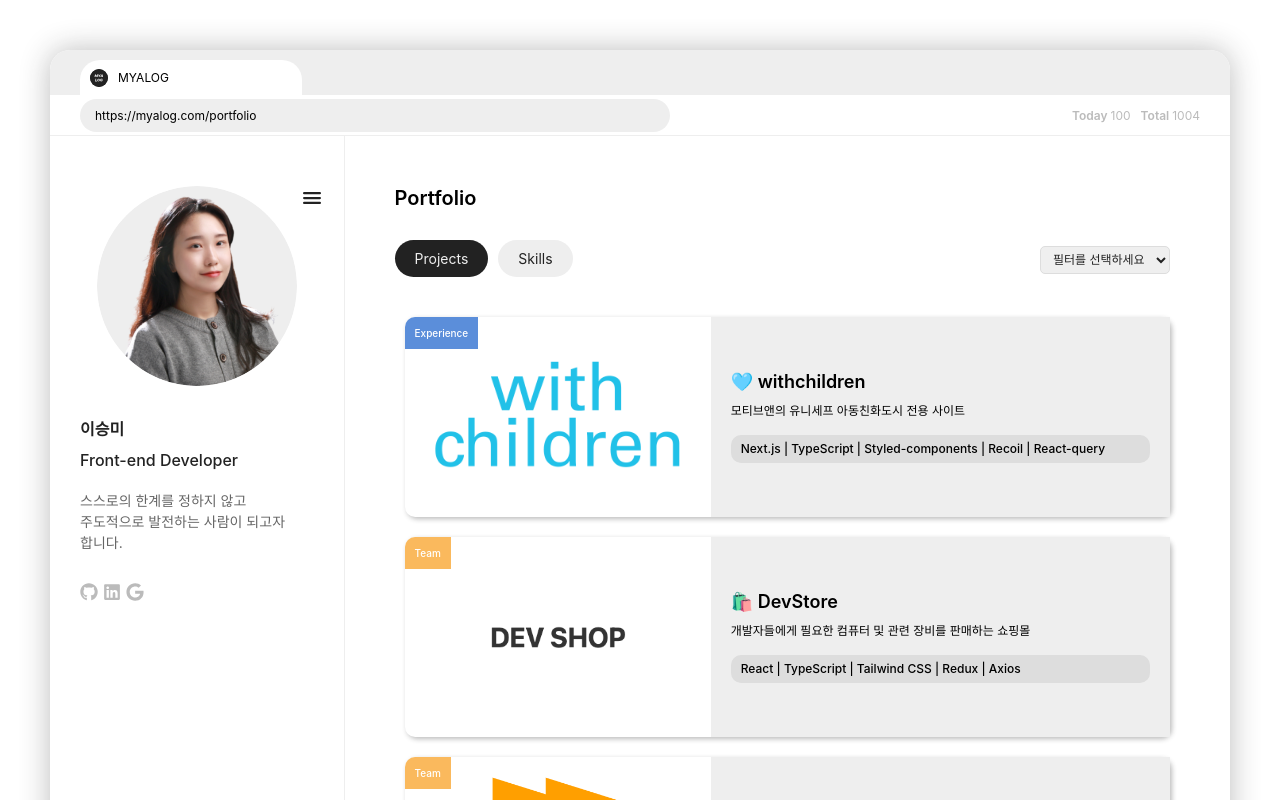
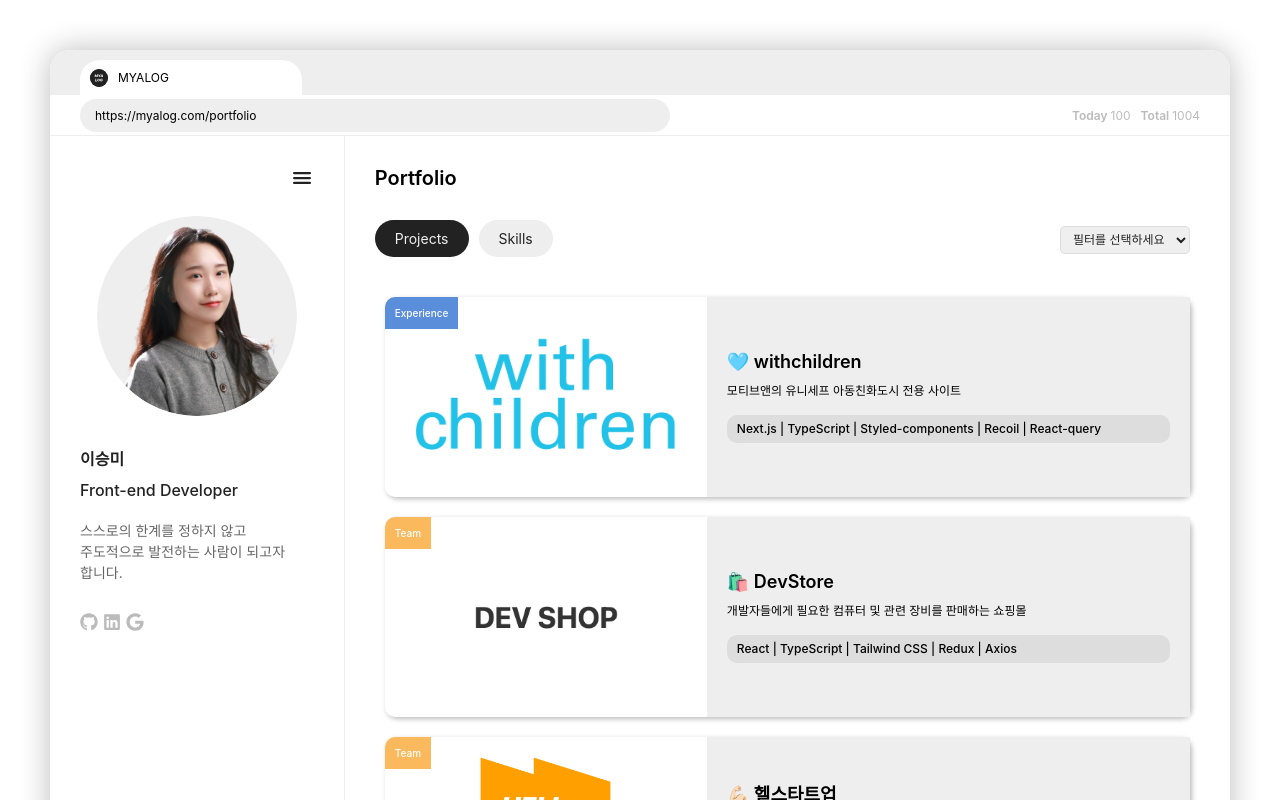
Before and after one commit to mya413/myalog, a React (Vite) app: page /portfolio in a window 1280 px wide. Shown: the top 800 px of the page. Built offline with nearby package versions, Linux system fonts and the light colour scheme.

Commit message:
design: CSS 스타일 코드 수정

```diff
--- a/src/components/atoms/Button.tsx
+++ b/src/components/atoms/Button.tsx
@@ -21,8 +21,8 @@
 
 const ButtonStyle = styled.button`
   position: absolute;
-  top: 50px;
-  right: 20px;
+  top: 30px;
+  right: 30px;
 
   & > svg {
     font-size: 24px;
--- a/src/components/organisms/Projects.tsx
+++ b/src/components/organisms/Projects.tsx
@@ -18,7 +18,7 @@
 
 const ProjectsStyle = styled.div`
   & > div:last-child {
-    height: 550px;
+    height: 580px;
     overflow: auto;
 
     &::-webkit-scrollbar {
@@ -28,7 +28,7 @@
 
   @media screen and (max-width: 1024px) {
     & > div:last-child {
-      height: 460px;
+      height: 470px;
     }
   }
 
--- a/src/components/organisms/Sidebar.tsx
+++ b/src/components/organisms/Sidebar.tsx
@@ -85,7 +85,7 @@
   & > img {
     width: 200px;
     height: 200px;
-    margin-top: 50px;
+    margin-top: 80px;
     border-radius: 100%;
   }
 
--- a/src/layout/Basic.tsx
+++ b/src/layout/Basic.tsx
@@ -79,14 +79,12 @@
 
 const MainStyle = styled.main`
   width: 900px;
-  height: 621px;
   display: flex;
   flex-direction: column;
-  padding: 50px;
+  padding: 30px;
 
   @media screen and (max-width: 1024px) {
     width: 100%;
-    padding: 40px;
 
     & > div {
       height: 460px;
```
